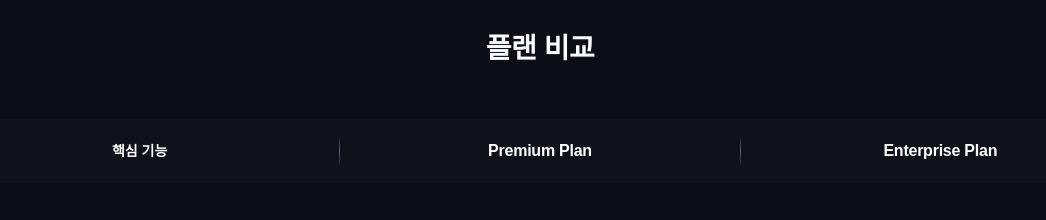
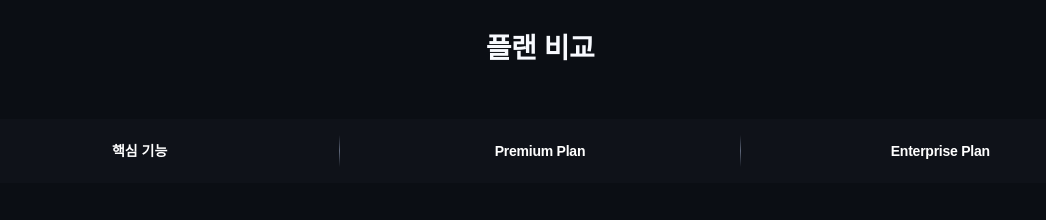
Before and after one commit to Sangkun-svg/zerofee-edu, a Next.js app: page / in a window 1280 px wide. Shown: the part 6400-6620 px from the top of the page, without its empty margins (100-1146 px from the left). Built offline with nearby package versions, Linux system fonts and the light colour scheme; a web font is replaced by a local one.

Commit message:
ui : fix

```diff
--- a/app/components/PlanComparisonSection.tsx
+++ b/app/components/PlanComparisonSection.tsx
@@ -156,13 +156,13 @@ export default function PlanComparisonSection() {
           </div>
           <ColDivider />
           <div className="flex flex-1 flex-col h-full items-center justify-center px-8">
-            <span className="text-white text-[16px] font-bold leading-6 tracking-[-0.24px] whitespace-nowrap">
+            <span className="text-white text-[14px] font-bold leading-6 tracking-[-0.24px] whitespace-nowrap">
               Premium Plan
             </span>
           </div>
           <ColDivider />
           <div className="flex flex-1 flex-col h-full items-center justify-center px-8">
-            <span className="text-white text-[16px] font-bold leading-6 tracking-[-0.24px] whitespace-nowrap">
+            <span className="text-white text-[14px] font-bold leading-6 tracking-[-0.24px] whitespace-nowrap">
               Enterprise Plan
             </span>
           </div>
```
